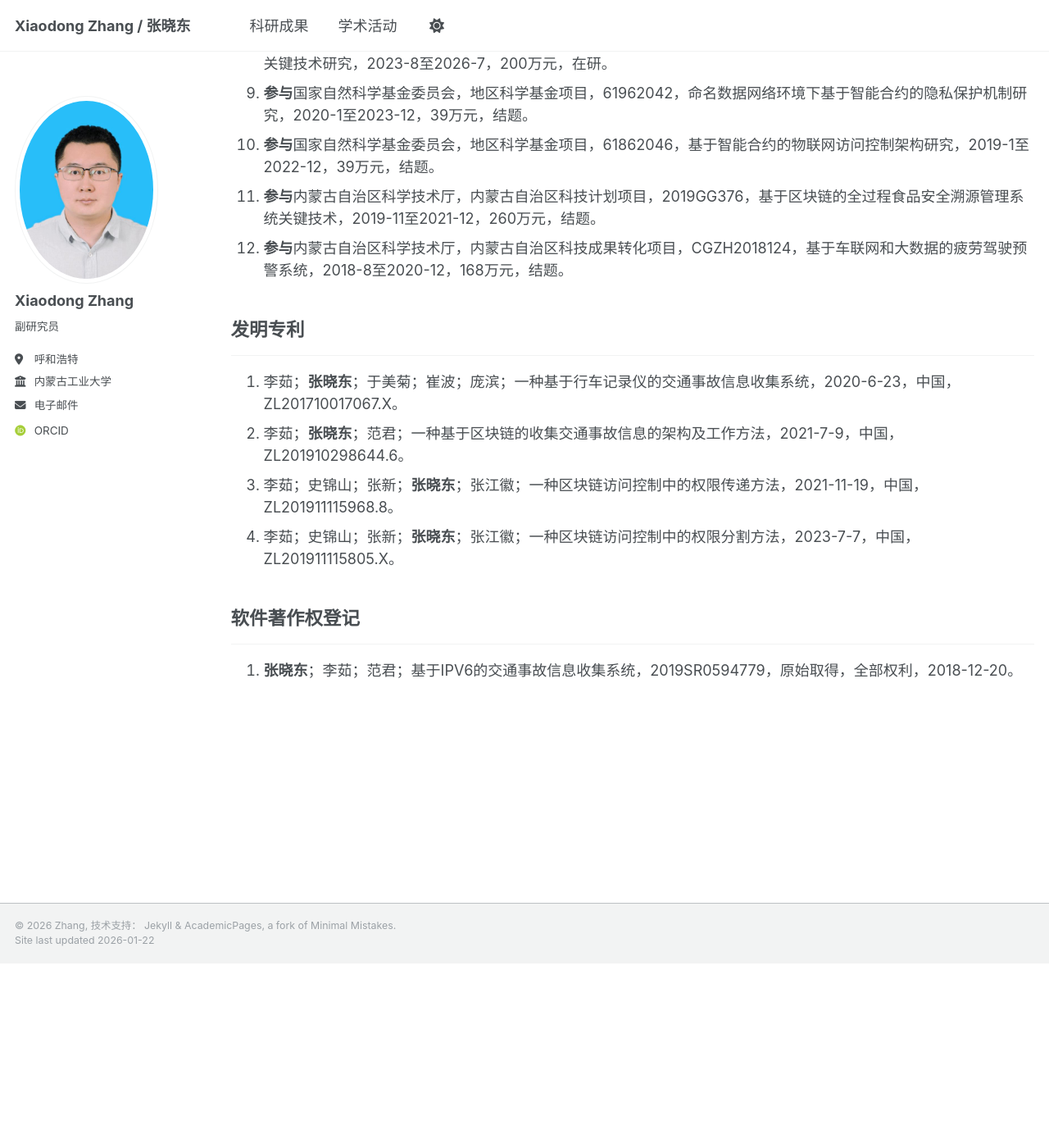
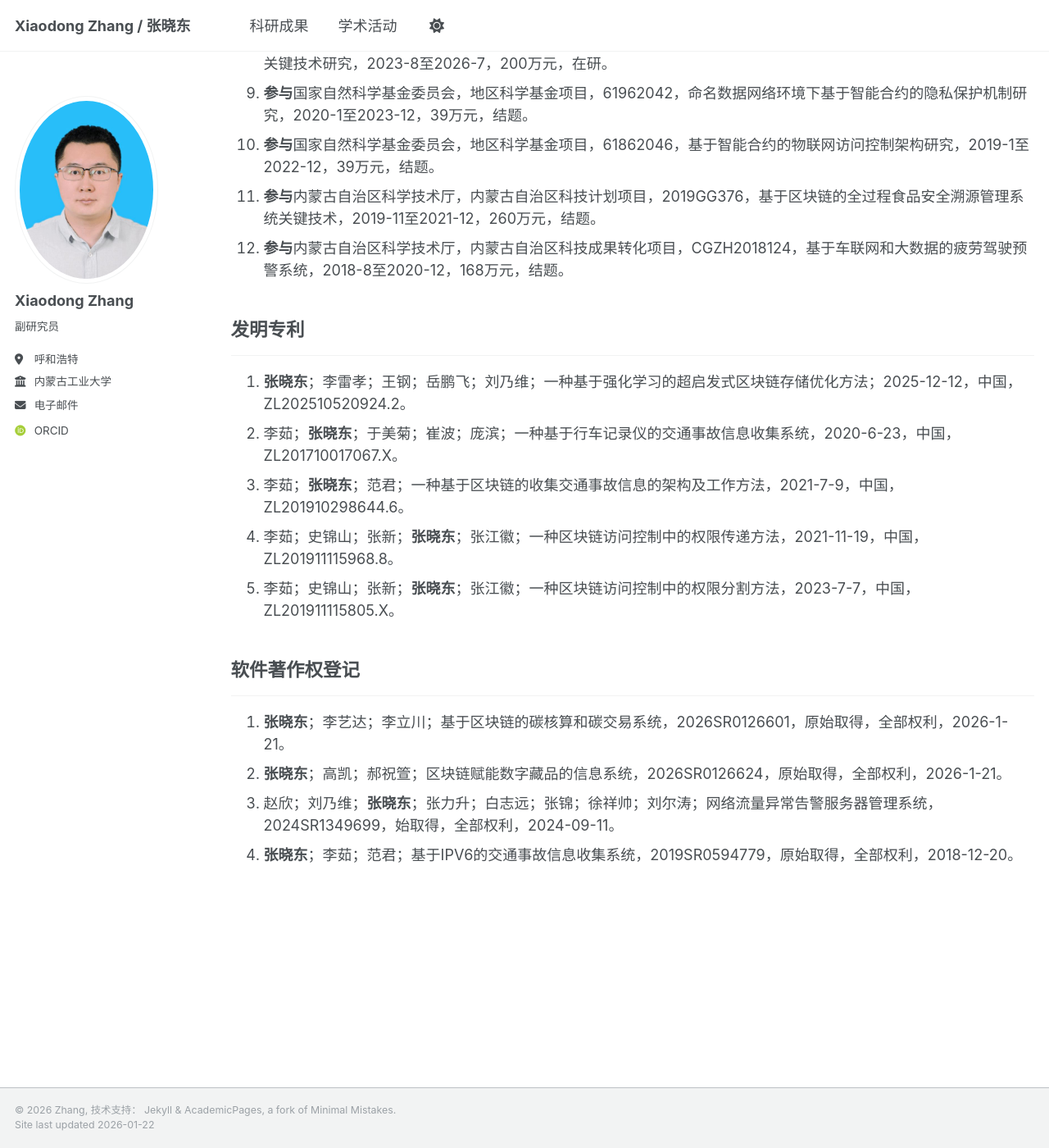
Before and after one commit to zhangxiaodong-imut/zhangxiaodong-imut.github.io, a Jekyll site: the page built from _pages/publications.html, in a window 1280 px wide and 1400 px high, scrolled down 3694 px. Shown: the whole window at 82% size. Built offline with Jekyll 4.4.1, drawn with Linux system fonts in a browser that asks for light colours; some web fonts are replaced; before the commit the page ends 4869 px from its top, so only the background shows below that.

Commit message:
Update publications.html

```diff
--- a/_pages/publications.html
+++ b/_pages/publications.html
@@ -43,6 +43,7 @@ author_profile: true
 
 <h2>发明专利</h2><hr />
 <ol>
+  <li><b>张晓东</b>；李雷孝；王钢；岳鹏飞；刘乃维；一种基于强化学习的超启发式区块链存储优化方法；2025-12-12，中国，ZL202510520924.2。</li>
   <li>李茹；<b>张晓东</b>；于美菊；崔波；庞滨；一种基于行车记录仪的交通事故信息收集系统，2020-6-23，中国，ZL201710017067.X。</li>
   <li>李茹；<b>张晓东</b>；范君；一种基于区块链的收集交通事故信息的架构及工作方法，2021-7-9，中国，ZL201910298644.6。</li>
   <li>李茹；史锦山；张新；<b>张晓东</b>；张江徽；一种区块链访问控制中的权限传递方法，2021-11-19，中国，ZL201911115968.8。</li>
@@ -51,5 +52,8 @@ author_profile: true
 
 <h2>软件著作权登记</h2><hr />
 <ol>
+  <li><b>张晓东</b>；李艺达；李立川；基于区块链的碳核算和碳交易系统，2026SR0126601，原始取得，全部权利，2026-1-21。</li>
+  <li><b>张晓东</b>；高凯；郝祝箮；区块链赋能数字藏品的信息系统，2026SR0126624，原始取得，全部权利，2026-1-21。</li>
+  <li>赵欣；刘乃维；<b>张晓东</b>；张力升；白志远；张锦；徐祥帅；刘尔涛；网络流量异常告警服务器管理系统，2024SR1349699，始取得，全部权利，2024-09-11。</li>
   <li><b>张晓东</b>；李茹；范君；基于IPV6的交通事故信息收集系统，2019SR0594779，原始取得，全部权利，2018-12-20。</li>
 </ol>
```
